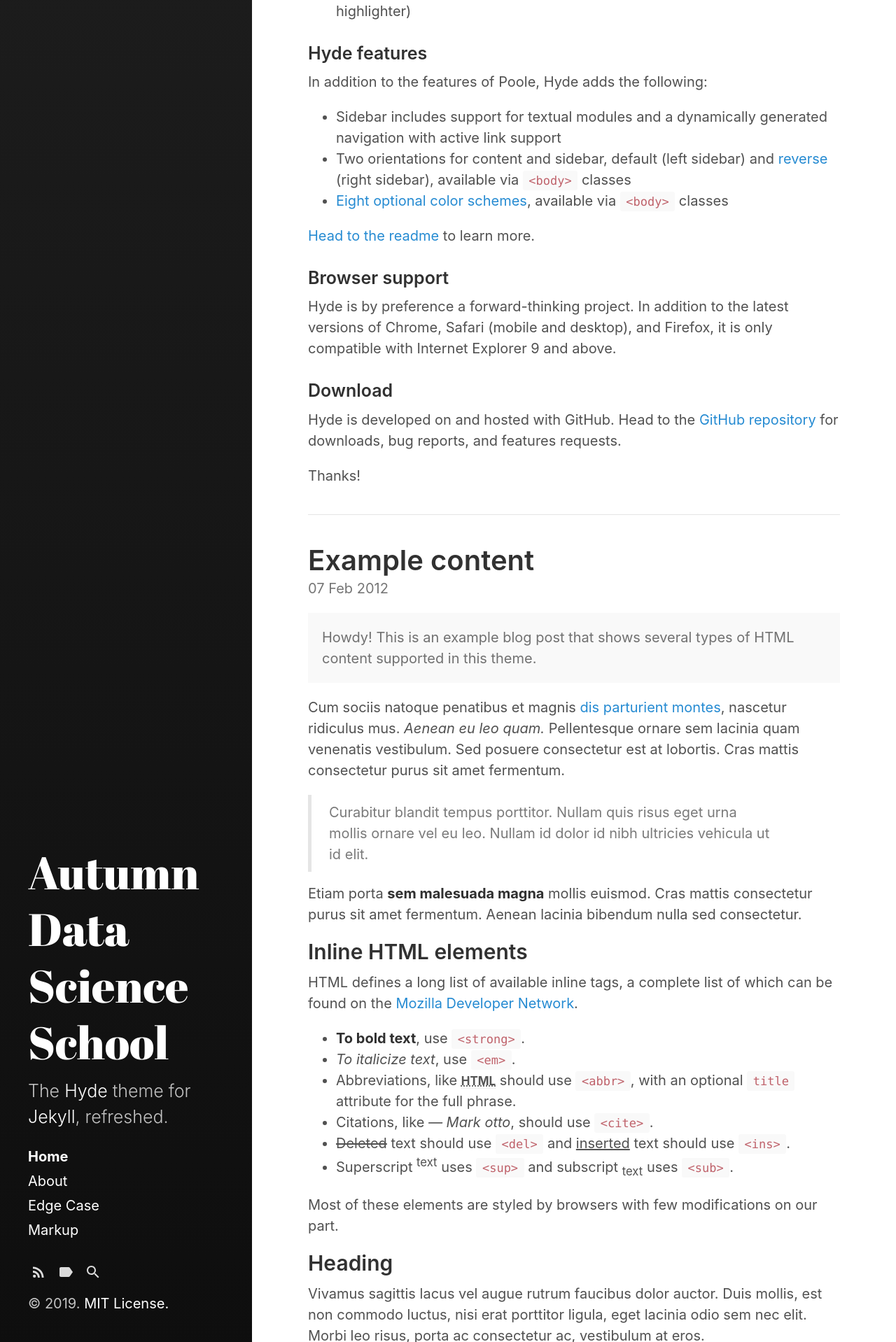
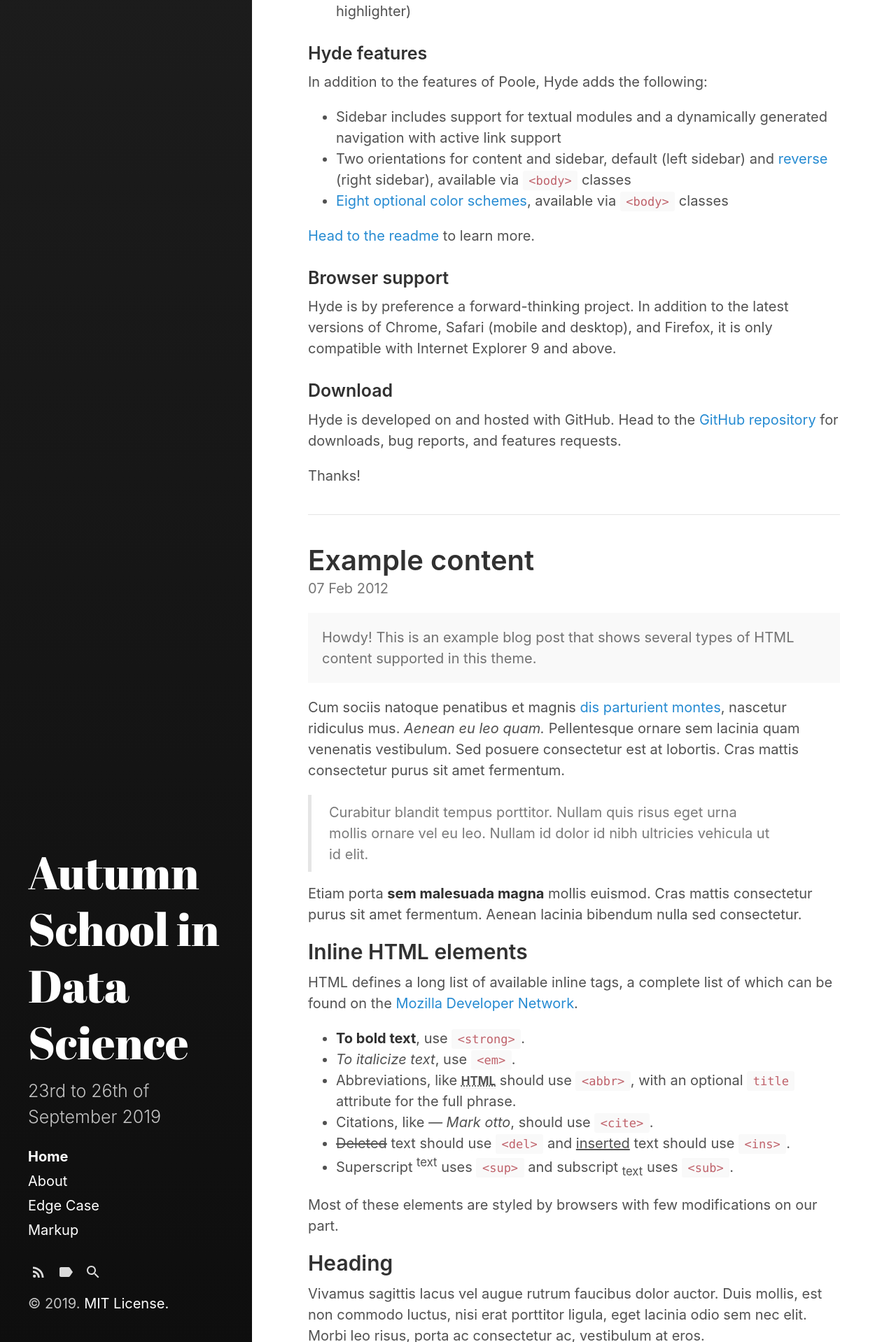
Before and after one commit to cambiotraining/DataScienceSchool, a Jekyll site: the page built from index.html, in a window 1280 px wide. Shown: the part 3082-5000 px from the top of the page at 70% size. Built offline with Jekyll 4.4.1, drawn with Linux system fonts in a browser that asks for light colours; the list of posts is cut into pages by our own code.

Commit message:
hyde theme

```diff
--- a/_config.yml
+++ b/_config.yml
@@ -6,9 +6,9 @@ remote_theme: fongandrew/hydeout
 
 
 # Setup
-title:            Autumn Data Science School
-tagline:          'A Jekyll theme'
-description:      'The <a href="http://hyde.getpoole.com" target="_blank">Hyde</a> theme for <a href="http://jekyllrb.com" target="_blank">Jekyll</a>, refreshed.'
+title:            'Autumn School in Data Science'
+tagline:          'Machine Learning applications for life sciences'
+description:      '23rd to 26th of September 2019'
 url:              https://cambiotraining.github.io
 baseurl:          '/DataScienceSchool/'
                   # the optional subpath of your site, e.g. "/blog"
```
